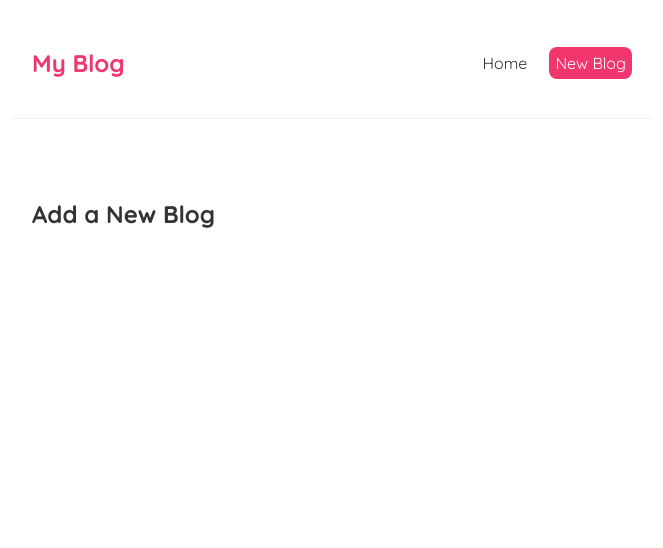
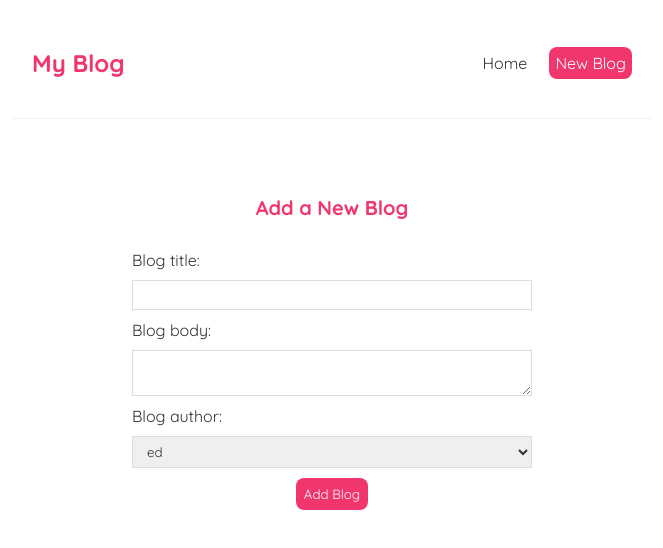
Before and after one commit to edcabiltes/react-workout, a React (Create React App) app: page /create in a window 1280 px wide. Shown: the top 548 px of the page, without its empty margins (308-971 px from the left). Built offline with nearby package versions, Linux system fonts and the light colour scheme.

Commit message:
add create functionality

```diff
--- a/src/Create.js
+++ b/src/Create.js
@@ -1,7 +1,50 @@
+import { useState } from "react"
+
 const Create = () => {
+  const [title, setTitle] = useState(``)
+  const [body, setBody] = useState(``)
+  const [author, setAuthor] = useState(`ed`)
+
+  const handleSubmit = (e) => {
+    e.preventDefault()
+    const blog = { title, body, author }
+
+    fetch(`http://localhost:8000/blogs/`, {
+      method: `POST`,
+      headers: { "Content-Type": "application/json" },
+      body: JSON.stringify(blog)
+    }).then(() => {
+      console.log(`new blog added`)
+    })
+  }
+
   return (
     <div className="create">
         <h2>Add a New Blog</h2>
+        <form onSubmit={handleSubmit}>
+          <label>Blog title:</label>
+          <input
+            type="text"
+            required
+            value={title}
+            onChange={(e) => setTitle(e.target.value)}
+          />
+          <label>Blog body:</label>
+          <textarea
+            required
+            value={body}
+            onChange={(e) => setBody(e.target.value)}
+          ></textarea>
+          <label>Blog author:</label>
+          <select
+            value={author}
+            onChange={(e) => setAuthor(e.target.value)}
+          >
+            <option value="ed">ed</option>
+            <option value="baste">baste</option>
+          </select>
+          <button>Add Blog</button>
+        </form>
     </div>
   )
 }
--- a/src/index.css
+++ b/src/index.css
@@ -82,3 +82,40 @@
   border-radius: 8px;
   cursor: pointer;
 }
+
+/* create new blog form */
+
+.create {
+  max-width: 400px;
+  margin: 0 auto;
+  text-align: center;
+}
+
+.create label {
+  text-align: left;
+  display: block;
+}
+
+.create h2 {
+  font-size: 20px;
+  color: #f1356d;
+  margin-bottom: 30px;
+}
+
+.create input, .create textarea, .create select {
+  width: 100%;
+  padding: 6px 10px;
+  margin: 10px 0;
+  border: 1px solid #ddd;
+  box-sizing: border-box;
+  display: block;
+}
+
+.create button {
+  background: #f1356d;
+  color: #fff;
+  border: 0;
+  padding: 8px;
+  border-radius: 8px;
+  cursor: pointer;
+}
```
Also changed, not shown: data/db.json (+26 -2 lines).
